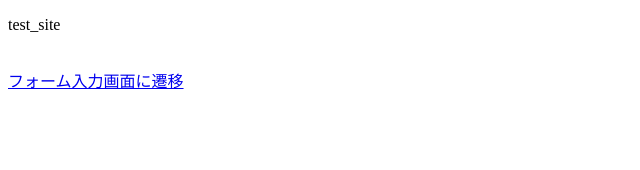
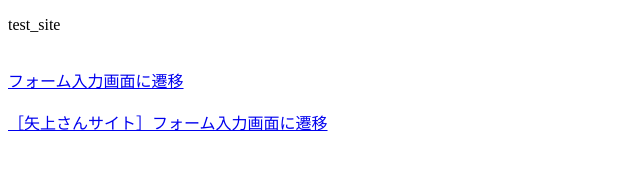
Before and after one commit to groovy-murata/test_site, a plain HTML site: page index.html in a window 1280 px wide. Shown: the whole page, without its empty margins (0-640 px from the left). Drawn offline with Linux system fonts and the light colour scheme.

Commit message:
矢上さんサイトへのリンク追加

```diff
--- a/index.html
+++ b/index.html
@@ -27,6 +27,8 @@
       <p>test_site</p>
       <br>
       <a href="https://murata-school.oem-swp1.tysm.gmgmgm.net/contact-18?frompage=81069">フォーム入力画面に遷移</a>
+      <br><br>
+      <a href="https://yagami-test.gwp.u3hya.local.gmgmgm.net/contact-98?frompage=16629">［矢上さんサイト］フォーム入力画面に遷移</a>
     </main>
   </body>
 </html>
```
